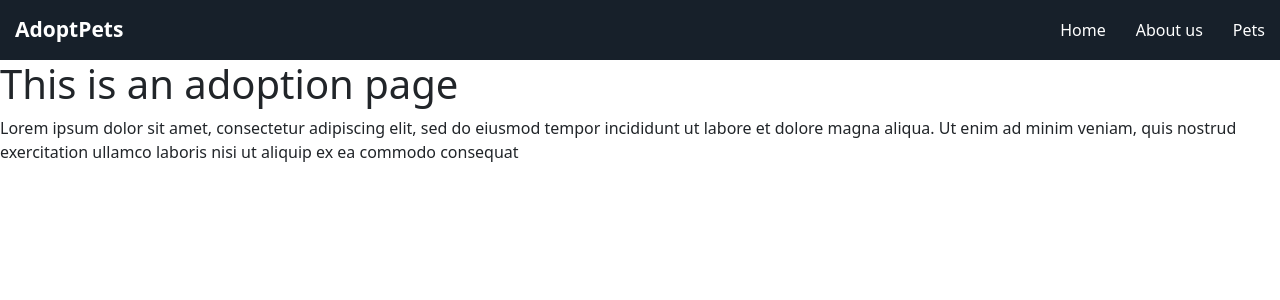
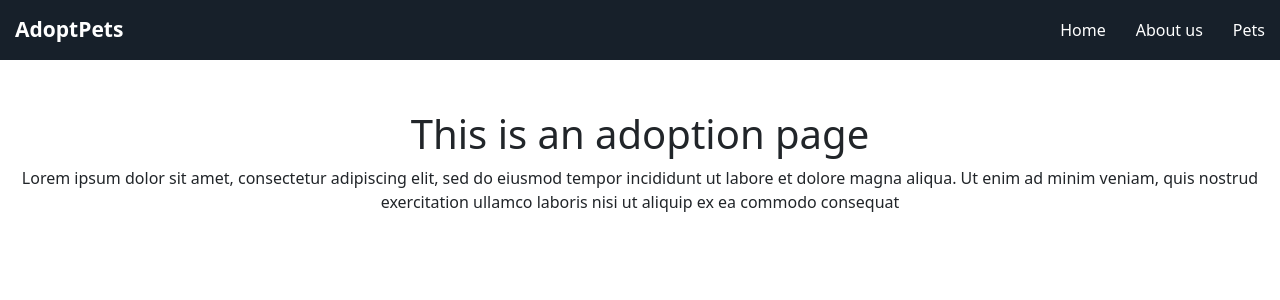
Before and after one commit to yoselinsoarez/second-project, a React (Create React App) app: page /home in a window 1280 px wide. Shown: the top 300 px of the page. Built offline with nearby package versions, Linux system fonts and the light colour scheme.

Commit message:
css changes

```diff
--- a/src/components/AboutUs.js
+++ b/src/components/AboutUs.js
@@ -1,8 +1,9 @@
 import React from 'react';
+import '../stylesheets/AboutUS.css';
 
 function AboutUs() {
 return (
-    <div>
+    <div className='about-container'>
         <p>Lorem ipsum dolor sit amet, consectetur adipiscing elit, sed do eiusmod tempor incididunt ut labore et dolore magna aliqua. Ut enim ad minim veniam</p>
     </div>
 )
--- a/src/components/Home.js
+++ b/src/components/Home.js
@@ -1,9 +1,10 @@
 import React from 'react'
+import '../stylesheets/Home.css';
 
 
 function Home() {
 return (
-    <div>
+    <div className='home-container'>
         <h1>This is an adoption page</h1>
         <p>Lorem ipsum dolor sit amet, consectetur adipiscing elit, sed do eiusmod tempor incididunt ut labore et dolore magna aliqua. Ut enim ad minim veniam, quis nostrud exercitation ullamco laboris nisi ut aliquip ex ea commodo consequat</p>
 
--- /dev/null
+++ b/src/stylesheets/AboutUS.css
@@ -0,0 +1,6 @@
+.about-container {
+    margin-top: 50px;
+    text-align: center;
+    font-weight: 400;
+
+}
--- /dev/null
+++ b/src/stylesheets/Home.css
@@ -0,0 +1,6 @@
+.home-container {
+    margin-top: 50px;
+    text-align: center;
+    font-weight: 400;
+
+}
--- a/src/stylesheets/Pets.css
+++ b/src/stylesheets/Pets.css
@@ -1,4 +1,5 @@
 .pet-container {
+
     width: 1200px;
     height: 370px;
     margin: 10px 10px 50px;
@@ -7,7 +8,14 @@
     justify-content: center;
     background-color: #fff;
     box-shadow: 0 3px 13px 1px rgb(27, 38, 49);
+
 }
+
+.title {
+    margin: 40px;
+    text-align: center;
+}
+
 
 .pet-image {
     height: 100%;
```
